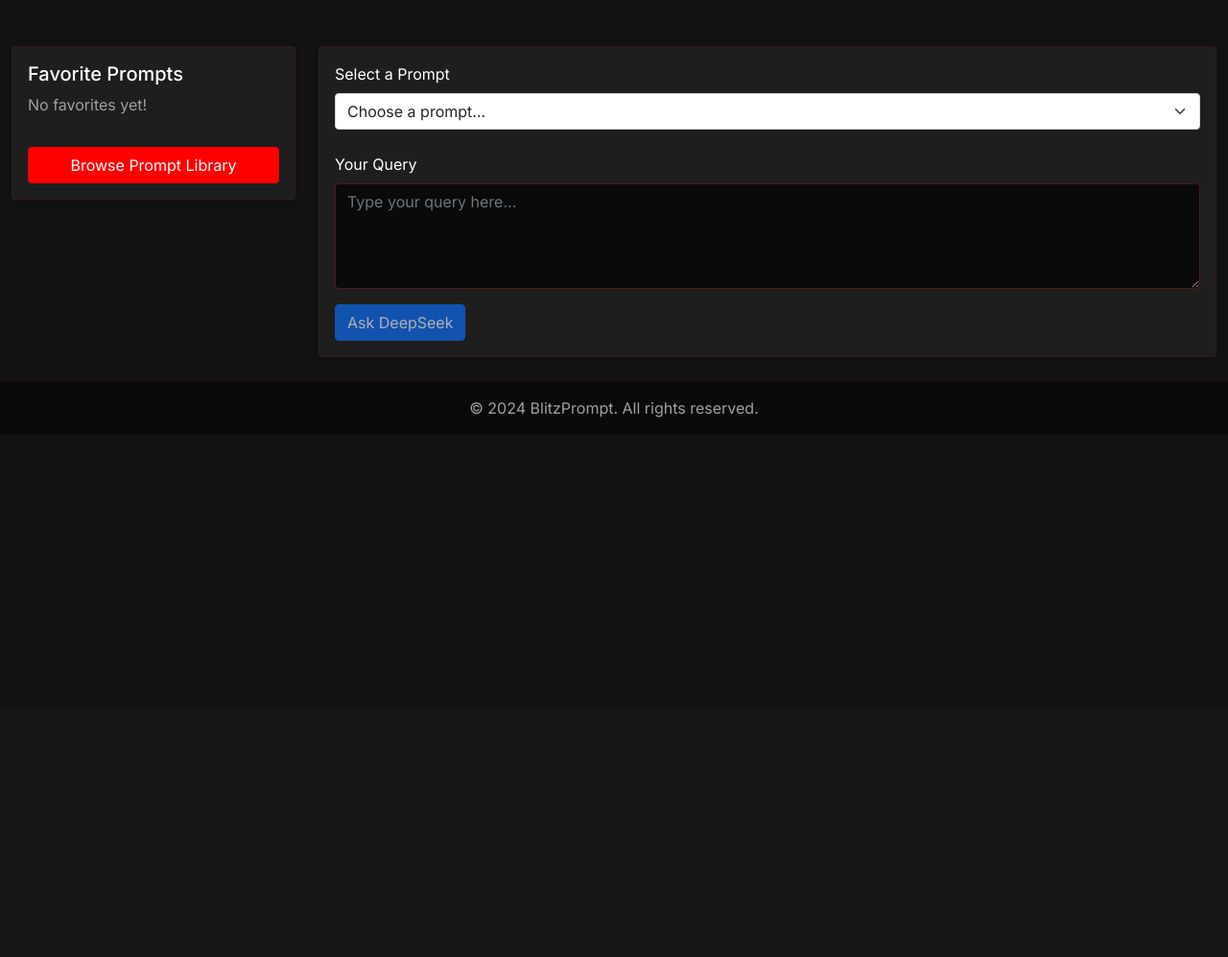
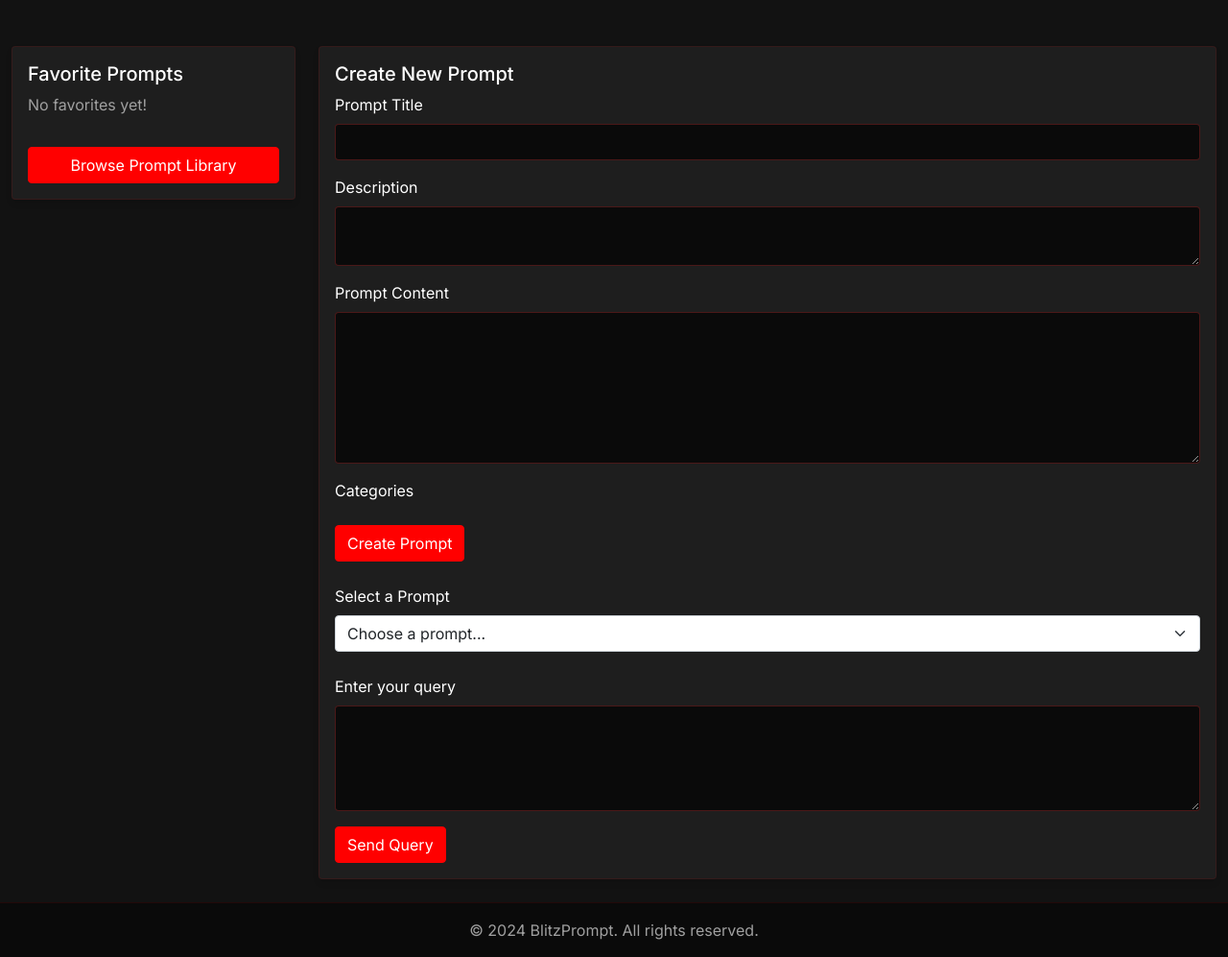
Before and after one commit to amaanofc/BlitzPrompt, a Django app: page /interface/ in a window 1280 px wide. Shown: the part 63-1060 px from the top of the page at 96% size. Before the commit the page ends 498 px from the top, so only its background shows below. Run offline with Django 5.2, Linux system fonts and the light colour scheme; the visitor is signed in with stand-in values (Sample User, id 1); data that the repository does not hold is empty.

Commit message:
Added initial prompt functionality

```diff
--- a/core/templates/core/interface.html
+++ b/core/templates/core/interface.html
@@ -30,6 +30,40 @@
         <div class="col-md-9">
             <div class="card">
                 <div class="card-body">
+                    <!-- Prompt Creation Section -->
+                    <div class="mb-4">
+                        <h5 class="card-title">Create New Prompt</h5>
+                        <form id="promptForm" method="post">
+                            {% csrf_token %}
+                            <div class="mb-3">
+                                <label for="promptTitle" class="form-label">Prompt Title</label>
+                                <input type="text" class="form-control" id="promptTitle" name="title" required>
+                            </div>
+                            <div class="mb-3">
+                                <label for="promptDescription" class="form-label">Description</label>
+                                <textarea class="form-control" id="promptDescription" name="description" rows="2"></textarea>
+                            </div>
+                            <div class="mb-3">
+                                <label for="promptContent" class="form-label">Prompt Content</label>
+                                <textarea class="form-control" id="promptContent" name="content" rows="6" required></textarea>
+                            </div>
+                            <div class="mb-3">
+                                <label class="form-label">Categories</label>
+                                <div class="d-flex flex-wrap gap-2">
+                                    {% for category in categories %}
+                                    <div class="form-check">
+                                        <input class="form-check-input" type="checkbox" name="categories" value="{{ category.id }}" id="category{{ category.id }}">
+                                        <label class="form-check-label" for="category{{ category.id }}">
+                                            {{ category.name }}
+                                        </label>
+                                    </div>
+                                    {% endfor %}
+                                </div>
+                            </div>
+                            <button type="submit" class="btn btn-primary">Create Prompt</button>
+                        </form>
+                    </div>
+
                     <!-- Prompt Selection -->
                     <div class="mb-4">
                         <label for="prompt-select" class="form-label">Select a Prompt</label>
@@ -62,16 +96,14 @@
                     </div>
 
                     <!-- Query Input -->
-                    <form method="post" id="query-form">
+                    <form id="queryForm" method="post">
                         {% csrf_token %}
-                        <input type="hidden" name="prompt_id" id="prompt_id">
+                        <input type="hidden" name="prompt_id" id="selectedPromptId">
                         <div class="mb-3">
-                            <label for="query" class="form-label">Your Query</label>
-                            <textarea name="query" id="query" class="form-control" rows="4" placeholder="Type your query here..."></textarea>
+                            <label for="userQuery" class="form-label">Enter your query</label>
+                            <textarea class="form-control" id="userQuery" name="query" rows="4" required></textarea>
                         </div>
-                        <button type="submit" class="btn btn-primary" id="submit-btn" disabled>
-                            Ask DeepSeek
-                        </button>
+                        <button type="submit" class="btn btn-primary">Send Query</button>
                     </form>
 
                     <!-- Response Area -->
@@ -102,10 +134,10 @@ document.addEventListener('DOMContentLoaded', function() {
     const selectedPrompt = document.getElementById('selected-prompt');
     const promptTitle = document.getElementById('prompt-title');
     const promptContent = document.getElementById('prompt-content');
-    const promptId = document.getElementById('prompt_id');
-    const queryInput = document.getElementById('query');
+    const promptId = document.getElementById('selectedPromptId');
+    const queryInput = document.getElementById('userQuery');
     const submitBtn = document.getElementById('submit-btn');
-    const queryForm = document.getElementById('query-form');
+    const queryForm = document.getElementById('queryForm');
 
     // Initialize with default prompt if set
     if (window.appConfig.defaultPromptId !== "0") {
@@ -208,6 +240,66 @@ document.addEventListener('DOMContentLoaded', function() {
         }
     });
 });
+
+document.getElementById('promptForm').addEventListener('submit', function(e) {
+    e.preventDefault();
+    const formData = new FormData(this);
+
+    fetch('{% url "create_prompt" %}', {
+        method: 'POST',
+        body: formData,
+        headers: {
+            'X-CSRFToken': document.querySelector('[name=csrfmiddlewaretoken]').value
+        }
+    })
+    .then(response => response.json())
+    .then(data => {
+        if (data.success) {
+            document.getElementById('selectedPromptId').value = data.prompt_id;
+            alert('Prompt created successfully!');
+        } else {
+            alert('Error creating prompt: ' + data.error);
+        }
+    });
+});
+
+document.getElementById('favoriteBtn').addEventListener('click', function() {
+    const promptId = document.getElementById('selectedPromptId').value;
+    fetch(`/toggle-favorite/${promptId}/`, {
+        method: 'POST',
+        headers: {
+            'X-CSRFToken': document.querySelector('[name=csrfmiddlewaretoken]').value
+        }
+    })
+    .then(response => response.json())
+    .then(data => {
+        if (data.is_favorited) {
+            this.classList.add('btn-primary');
+            this.classList.remove('btn-outline-primary');
+        } else {
+            this.classList.remove('btn-primary');
+            this.classList.add('btn-outline-primary');
+        }
+    });
+});
+
+document.getElementById('publishBtn').addEventListener('click', function() {
+    const promptId = document.getElementById('selectedPromptId').value;
+    fetch(`/publish-prompt/${promptId}/`, {
+        method: 'POST',
+        headers: {
+            'X-CSRFToken': document.querySelector('[name=csrfmiddlewaretoken]').value
+        }
+    })
+    .then(response => response.json())
+    .then(data => {
+        if (data.published) {
+            alert('Prompt published successfully!');
+        } else {
+            alert('Error publishing prompt');
+        }
+    });
+});
 </script>
 {% endblock %}
 {% endblock %}
--- a/core/urls.py
+++ b/core/urls.py
@@ -13,4 +13,5 @@ urlpatterns = [
     path('add-comment/<int:prompt_id>/', views.add_comment, name='add_comment'),
     path('profile/', views.profile, name='profile'),
     path('favorites/', views.favorites, name='favorites'),
+    path('create-prompt/', views.create_prompt, name='create_prompt'),
 ]
--- a/core/views.py
+++ b/core/views.py
@@ -231,3 +231,38 @@ def favorites(request):
     return render(request, 'core/favorites.html', {
         'favorite_prompts': favorite_prompts
     })
+
+@login_required
+def create_prompt(request):
+    if request.method == 'POST':
+        try:
+            title = request.POST.get('title')
+            description = request.POST.get('description')
+            content = request.POST.get('content')
+            category_ids = request.POST.getlist('categories')
+
+            prompt = Prompt.objects.create(
+                title=title,
+                description=description,
+                content=content,
+                author=request.user
+            )
+
+            # Add selected categories
+            for category_id in category_ids:
+                try:
+                    category = Category.objects.get(id=category_id)
+                    prompt.categories.add(category)
+                except Category.DoesNotExist:
+                    pass
+
+            return JsonResponse({
+                'success': True,
+                'prompt_id': prompt.id
+            })
+        except Exception as e:
+            return JsonResponse({
+                'success': False,
+                'error': str(e)
+            })
+    return JsonResponse({'success': False, 'error': 'Invalid request method'})
```
